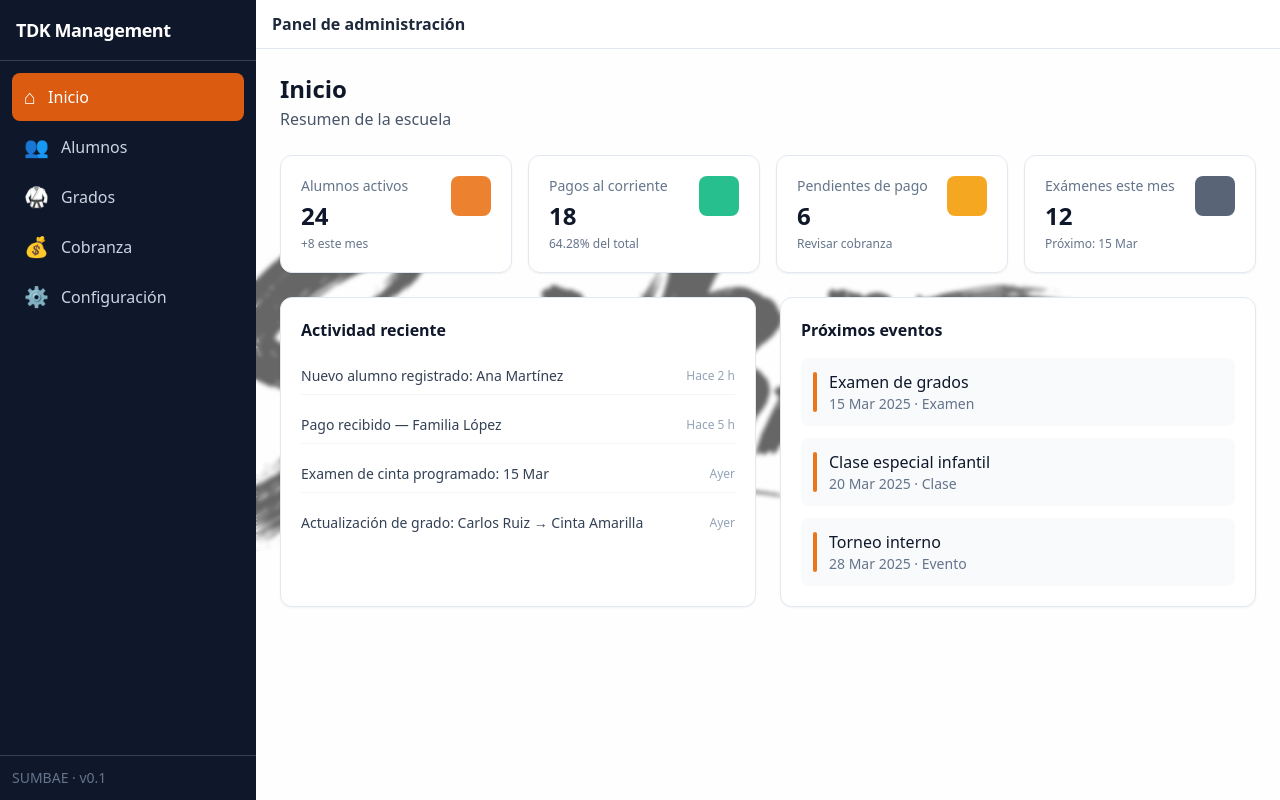
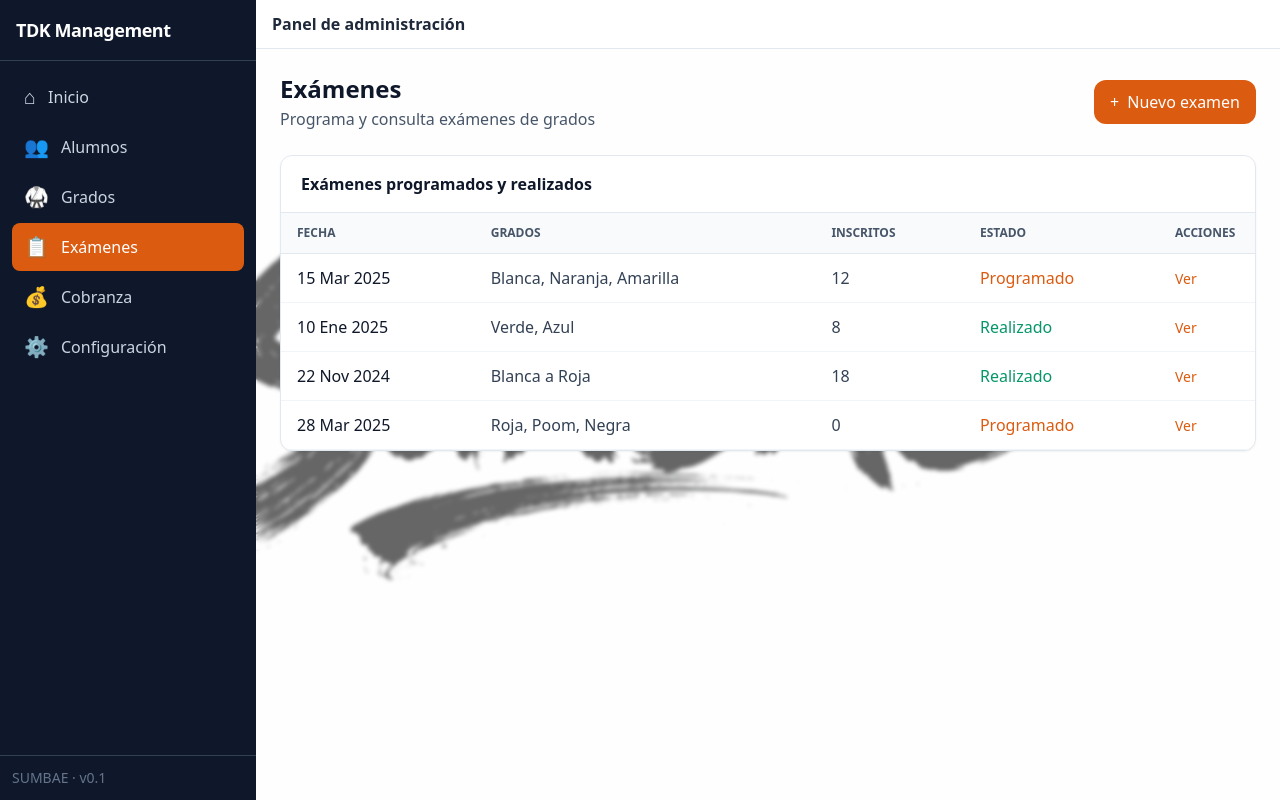
Before and after one commit to AngelMoralesChazari/TKDManagment, a React (Vite) app in the folder TDKManagment/frontend/: page /examenes in a window 1280 px wide. Before the commit this address led to /dashboard. Built offline with nearby package versions, Linux system fonts and the light colour scheme.

Commit message:
Agregue la seccion de examenes

```diff
--- a/TDKManagment/frontend/src/App.jsx
+++ b/TDKManagment/frontend/src/App.jsx
@@ -4,6 +4,7 @@ import Dashboard from './pages/Dashboard'
 import Alumnos from './pages/Alumnos'
 import Grados from './pages/Grados'
 import Cobranza from './pages/Cobranza'
+import Examenes from './pages/Examenes'
 import Configuracion from './pages/Configuracion'
 
 export default function App() {
@@ -14,6 +15,7 @@ export default function App() {
         <Route path="dashboard" element={<Dashboard />} />
         <Route path="alumnos" element={<Alumnos />} />
         <Route path="grados" element={<Grados />} />
+        <Route path="examenes" element={<Examenes />} />
         <Route path="cobranza" element={<Cobranza />} />
         <Route path="configuracion" element={<Configuracion />} />
       </Route>
--- a/TDKManagment/frontend/src/components/Layout.jsx
+++ b/TDKManagment/frontend/src/components/Layout.jsx
@@ -5,6 +5,7 @@ const navItems = [
   { to: '/dashboard', label: 'Inicio', icon: '⌂' },
   { to: '/alumnos', label: 'Alumnos', icon: '👥' },
   { to: '/grados', label: 'Grados', icon: '🥋' },
+  { to: '/examenes', label: 'Exámenes', icon: '📋' },
   { to: '/cobranza', label: 'Cobranza', icon: '💰' },
   { to: '/configuracion', label: 'Configuración', icon: '⚙' },
 ]
--- /dev/null
+++ b/TDKManagment/frontend/src/pages/Examenes.jsx
@@ -0,0 +1,176 @@
+import { useState } from 'react'
+
+const examenesPlaceholder = [
+  { id: 1, fecha: '15 Mar 2025', grados: 'Blanca, Naranja, Amarilla', inscritos: 12, estado: 'Programado' },
+  { id: 2, fecha: '10 Ene 2025', grados: 'Verde, Azul', inscritos: 8, estado: 'Realizado' },
+  { id: 3, fecha: '22 Nov 2024', grados: 'Blanca a Roja', inscritos: 18, estado: 'Realizado' },
+  { id: 4, fecha: '28 Mar 2025', grados: 'Roja, Poom, Negra', inscritos: 0, estado: 'Programado' },
+]
+
+const GRADOS_OPCIONES = ['Blanca', 'Naranja', 'Amarilla', 'Verde', 'Azul', 'Roja', 'Poom', 'Negra']
+
+export default function Examenes() {
+  const [modalAbierto, setModalAbierto] = useState(false)
+  const [form, setForm] = useState({
+    fecha: '',
+    lugar: 'Dojo principal',
+    observaciones: '',
+    grados: [],
+  })
+
+  const toggleGrado = (grado) => {
+    setForm((prev) => ({
+      ...prev,
+      grados: prev.grados.includes(grado)
+        ? prev.grados.filter((g) => g !== grado)
+        : [...prev.grados, grado],
+    }))
+  }
+
+  const handleCrear = (e) => {
+    e.preventDefault()
+    // Simulado: solo cerramos el modal
+    setModalAbierto(false)
+    setForm({ fecha: '', lugar: 'Dojo principal', observaciones: '', grados: [] })
+  }
+
+  const estadoClase = (estado) => {
+    if (estado === 'Programado') return 'text-primary-600 font-medium'
+    if (estado === 'Realizado') return 'text-emerald-600 font-medium'
+    return 'text-slate-500'
+  }
+
+  return (
+    <div className="space-y-6">
+      <div className="flex flex-col sm:flex-row sm:items-center sm:justify-between gap-4">
+        <div>
+          <h2 className="text-2xl font-bold text-slate-900">Exámenes</h2>
+          <p className="text-slate-600 mt-0.5">Programa y consulta exámenes de grados</p>
+        </div>
+        <button
+          type="button"
+          onClick={() => setModalAbierto(true)}
+          className="shrink-0 inline-flex items-center gap-2 px-4 py-2.5 rounded-xl bg-primary-600 text-white font-medium hover:bg-primary-700 transition-colors"
+        >
+          <span>+</span>
+          Nuevo examen
+        </button>
+      </div>
+
+      <div className="bg-white rounded-xl border border-slate-200 shadow-sm overflow-hidden">
+        <h3 className="px-5 py-4 font-semibold text-slate-900 border-b border-slate-200">Exámenes programados y realizados</h3>
+        <div className="overflow-x-auto">
+          <table className="w-full text-left">
+            <thead>
+              <tr className="border-b border-slate-200 bg-slate-50">
+                <th className="px-4 py-3 text-xs font-semibold text-slate-600 uppercase">Fecha</th>
+                <th className="px-4 py-3 text-xs font-semibold text-slate-600 uppercase">Grados</th>
+                <th className="px-4 py-3 text-xs font-semibold text-slate-600 uppercase">Inscritos</th>
+                <th className="px-4 py-3 text-xs font-semibold text-slate-600 uppercase">Estado</th>
+                <th className="px-4 py-3 text-xs font-semibold text-slate-600 uppercase w-24">Acciones</th>
+              </tr>
+            </thead>
+            <tbody>
+              {examenesPlaceholder.map((ex) => (
+                <tr key={ex.id} className="border-b border-slate-100 hover:bg-slate-50/50">
+                  <td className="px-4 py-3 font-medium text-slate-900">{ex.fecha}</td>
+                  <td className="px-4 py-3 text-slate-700">{ex.grados}</td>
+                  <td className="px-4 py-3 text-slate-700">{ex.inscritos}</td>
+                  <td className="px-4 py-3">
+                    <span className={estadoClase(ex.estado)}>{ex.estado}</span>
+                  </td>
+                  <td className="px-4 py-3">
+                    <button
+                      type="button"
+                      className="text-sm text-primary-600 hover:underline"
+                    >
+                      Ver
+                    </button>
+                  </td>
+                </tr>
+              ))}
+            </tbody>
+          </table>
+        </div>
+      </div>
+
+      {/* Modal Nuevo examen (simulado) */}
+      {modalAbierto && (
+        <div
+          className="fixed inset-0 z-50 flex items-center justify-center p-4 bg-black/50"
+          onClick={() => setModalAbierto(false)}
+          aria-hidden="true"
+        >
+          <div
+            className="bg-white rounded-xl border border-slate-200 shadow-xl max-w-md w-full p-6"
+            onClick={(e) => e.stopPropagation()}
+          >
+            <h3 className="text-lg font-semibold text-slate-900 mb-4">Nuevo examen de grados</h3>
+            <form onSubmit={handleCrear} className="space-y-4">
+              <div>
+                <label className="block text-sm font-medium text-slate-700 mb-1">Fecha</label>
+                <input
+                  type="date"
+                  value={form.fecha}
+                  onChange={(e) => setForm((p) => ({ ...p, fecha: e.target.value }))}
+                  className="w-full px-3 py-2 rounded-lg border border-slate-200 text-slate-900"
+                />
+              </div>
+              <div>
+                <label className="block text-sm font-medium text-slate-700 mb-2">Grados a evaluar</label>
+                <div className="flex flex-wrap gap-2">
+                  {GRADOS_OPCIONES.map((g) => (
+                    <label key={g} className="inline-flex items-center gap-1.5">
+                      <input
+                        type="checkbox"
+                        checked={form.grados.includes(g)}
+                        onChange={() => toggleGrado(g)}
+                        className="rounded border-slate-300 text-primary-600"
+                      />
+                      <span className="text-sm text-slate-700">{g}</span>
+                    </label>
+                  ))}
+                </div>
+              </div>
+              <div>
+                <label className="block text-sm font-medium text-slate-700 mb-1">Lugar</label>
+                <input
+                  type="text"
+                  value={form.lugar}
+                  onChange={(e) => setForm((p) => ({ ...p, lugar: e.target.value }))}
+                  className="w-full px-3 py-2 rounded-lg border border-slate-200 text-slate-900"
+                  placeholder="Dojo principal"
+                />
+              </div>
+              <div>
+                <label className="block text-sm font-medium text-slate-700 mb-1">Observaciones</label>
+                <textarea
+                  value={form.observaciones}
+                  onChange={(e) => setForm((p) => ({ ...p, observaciones: e.target.value }))}
+                  rows={2}
+                  className="w-full px-3 py-2 rounded-lg border border-slate-200 text-slate-900"
+                  placeholder="Opcional"
+                />
+              </div>
+              <div className="flex gap-3 pt-2">
+                <button
+                  type="button"
+                  onClick={() => setModalAbierto(false)}
+                  className="flex-1 px-4 py-2.5 rounded-lg border border-slate-200 text-slate-700 hover:bg-slate-50"
+                >
+                  Cancelar
+                </button>
+                <button
+                  type="submit"
+                  className="flex-1 px-4 py-2.5 rounded-lg bg-primary-600 text-white font-medium hover:bg-primary-700"
+                >
+                  Programar examen
+                </button>
+              </div>
+            </form>
+          </div>
+        </div>
+      )}
+    </div>
+  )
+}
```
